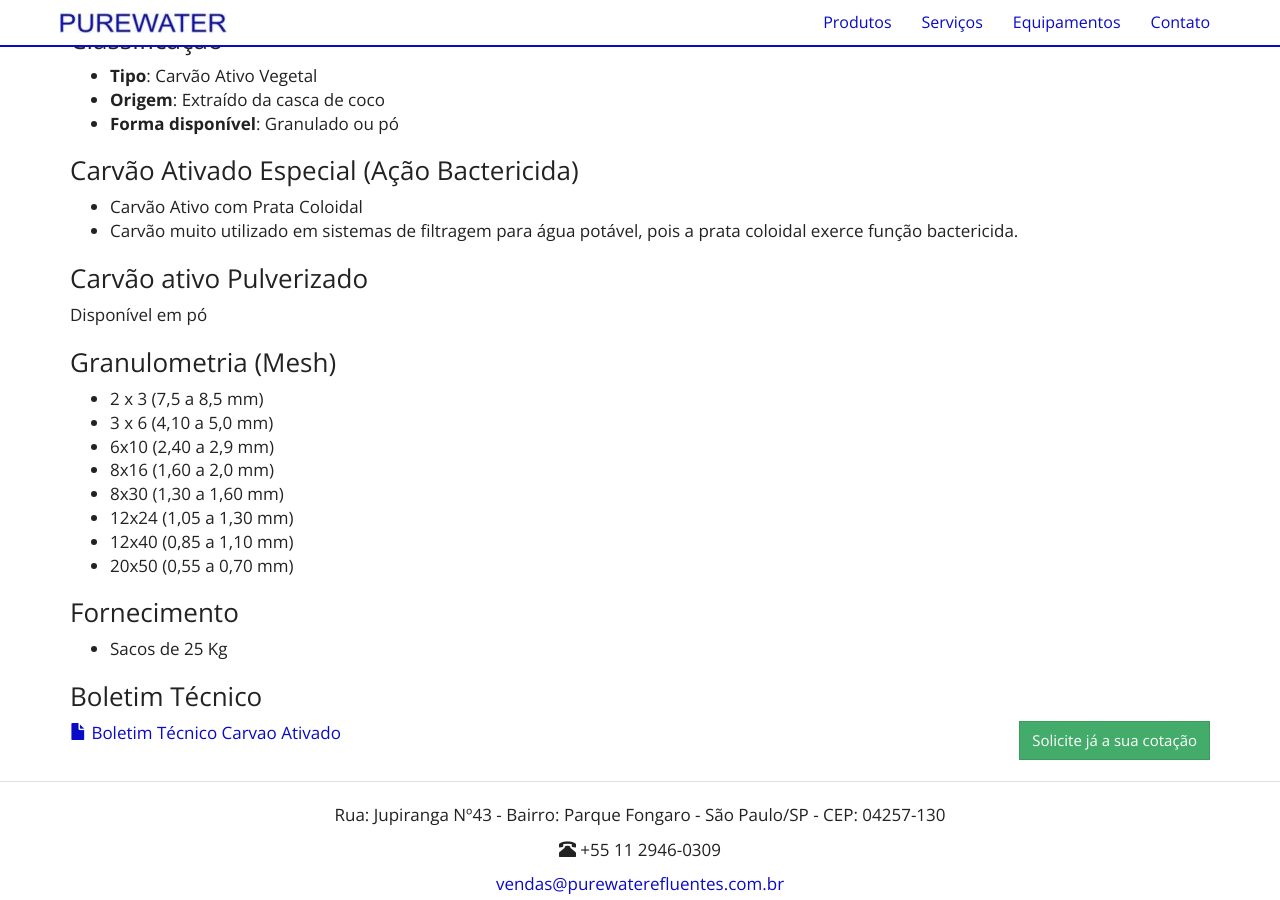
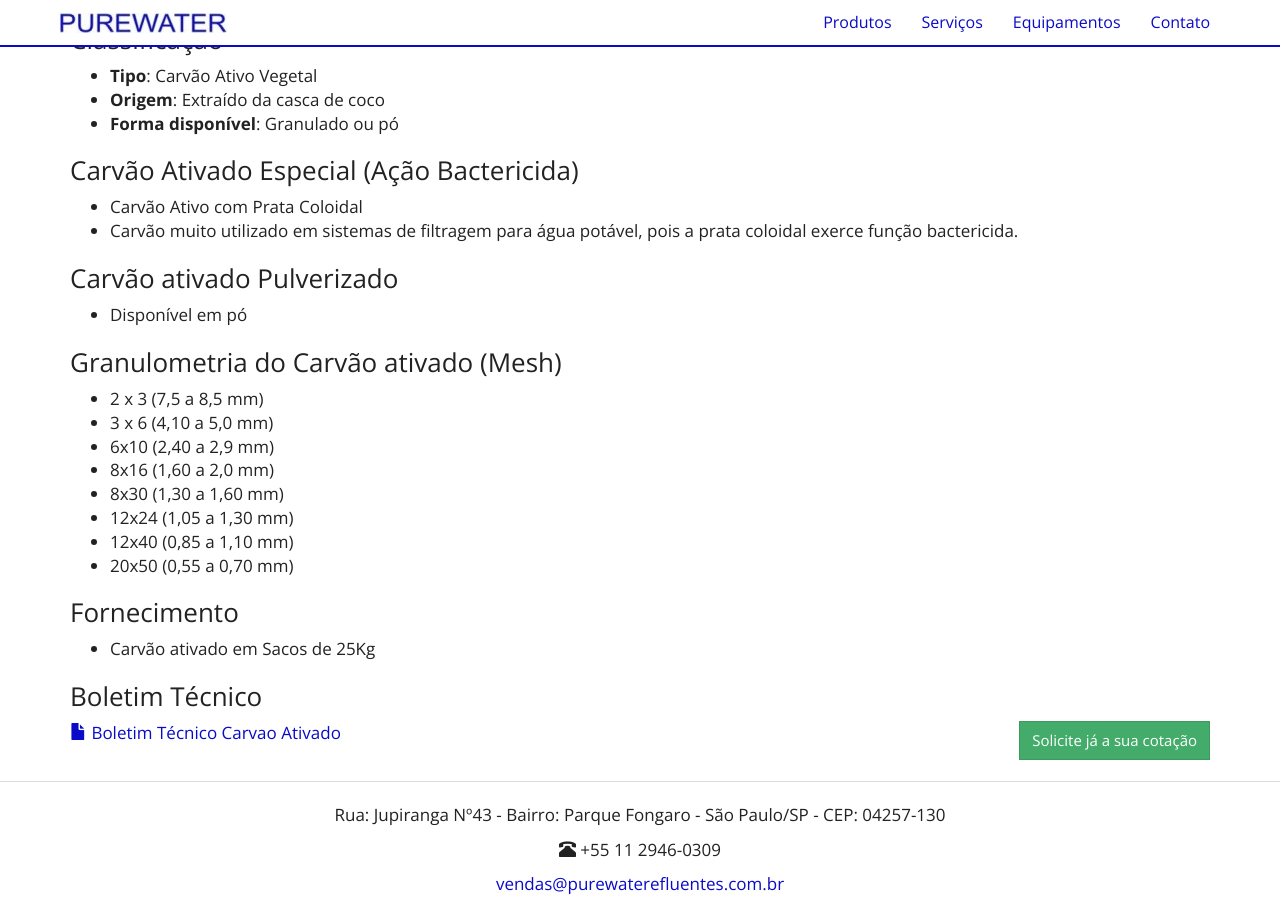
Before and after one commit to purewaterefluentes/purewaterefluentes.github.io, a Jekyll site: the page built from produtos/carvao-ativado.md, in a window 1280 px wide and 900 px high, scrolled down 683 px. Built offline with Jekyll 4.4.1, drawn with Linux system fonts in a browser that asks for light colours; nearby versions of some CDN libraries; library files that are not in the unit come from our copies.

Commit message:
Update carvao-ativado.md

```diff
--- a/produtos/carvao-ativado.md
+++ b/produtos/carvao-ativado.md
@@ -1,6 +1,6 @@
 ---
 layout: contato
-pageTitle: Carvão Ativado
+pageTitle: Carvão Ativado, carvão ativo, carbono ativado, carvão ativo vegetal, carvão ativado granulado, carvão com prata, carvão bactericida, carvão casca de coco, onde comprar carvão ativado, preço carvão ativado,
 title: Carvão Ativado
 subtitle: AQUA-CVT
 ---
@@ -26,10 +26,10 @@
 - Carvão muito utilizado em sistemas de filtragem para água potável, pois a prata coloidal exerce função bactericida.
 
 
-### Carvão ativo Pulverizado
-Disponível em pó
+### Carvão ativado Pulverizado
+- Disponível em pó
 
-### Granulometria (Mesh)
+### Granulometria do Carvão ativado (Mesh)
 
 - 2 x 3  (7,5 a 8,5 mm)
 - 3 x 6  (4,10 a 5,0 mm)
@@ -42,7 +42,7 @@
 
 ### Fornecimento
 
-- Sacos de 25 Kg
+- Carvão ativado em Sacos de 25Kg
 
 ### Boletim Técnico
 
```
